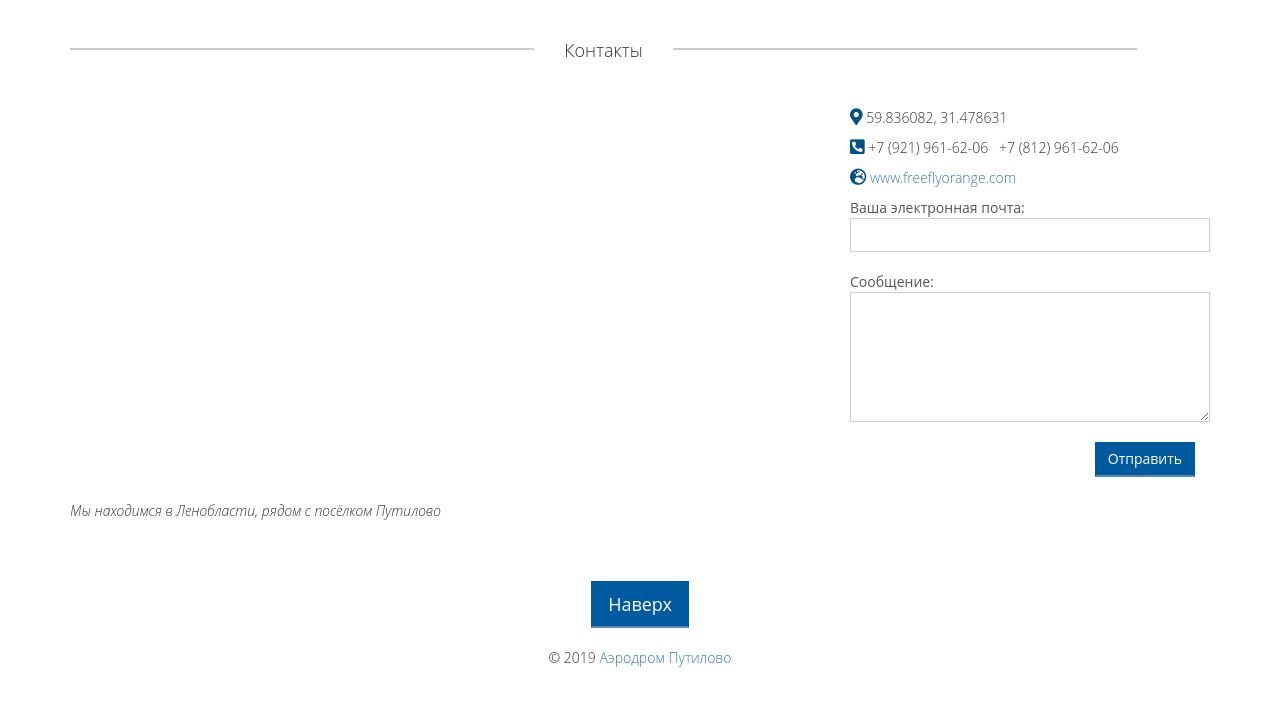
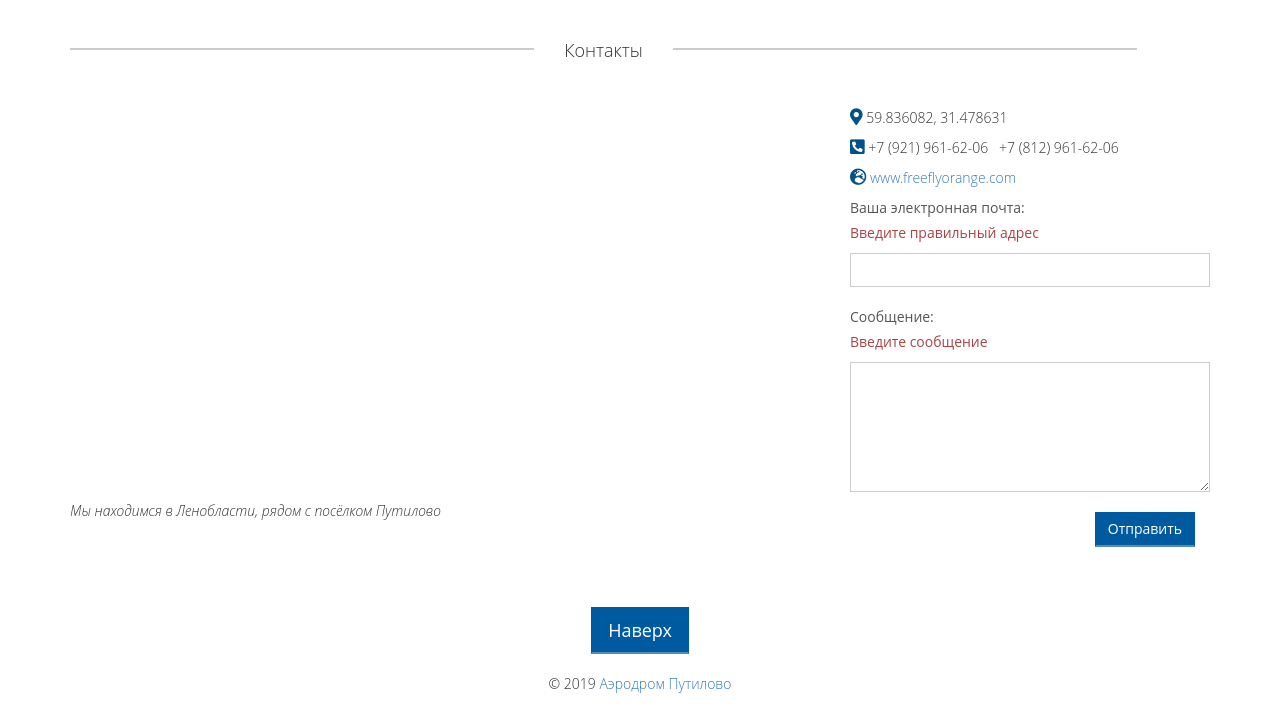
Before and after one commit to kozobrodov/freeflyorange-template, a plain HTML site: page index.html in a window 1280 px wide. Shown: the part 2143-2867 px from the top of the page. Before the commit the page ends 2841 px from the top, so only its background shows below. Drawn offline with Linux system fonts and the light colour scheme; files whose address does not match are found by name.

Commit message:
Add feedback form chunks

```diff
--- a/index.html
+++ b/index.html
@@ -414,12 +414,18 @@
                             <div class="form-group">
                                 <label>
                                     <span class="text-gray">Ваша электронная почта:</span>
+                                    <span class="has-error">
+                                        <span class="help-block">Введите правильный адрес</span>
+                                    </span>
                                     <input type="email" class="form-control" maxlength="80" />
                                 </label>
                             </div>
                             <div class="form-group">
                                 <label>
                                     <span class="text-gray">Сообщение:</span>
+                                    <span class="has-error">
+                                        <span class="help-block">Введите сообщение</span>
+                                    </span>
                                     <textarea  class="form-control" style="height: 130px;"></textarea>
                                 </label>
                             </div>
```
Also changed, not shown: 2 other files.
